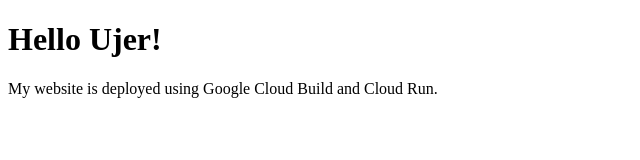
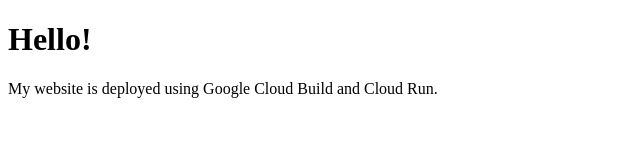
Before and after one commit to ujer23/gcp-cicd, a plain HTML site: page index.html in a window 1280 px wide. Shown: the whole page, without its empty margins (0-640 px from the left). Drawn offline with Linux system fonts and the light colour scheme.

Commit message:
Update index.html

```diff
--- a/index.html
+++ b/index.html
@@ -4,7 +4,7 @@
     <title>My GCP CI/CD Project</title>
 </head>
 <body>
-    <h1>Hello Ujer!</h1>
+    <h1>Hello!</h1>
     <p>My website is deployed using Google Cloud Build and Cloud Run.</p>
 </body>
 </html>
```
